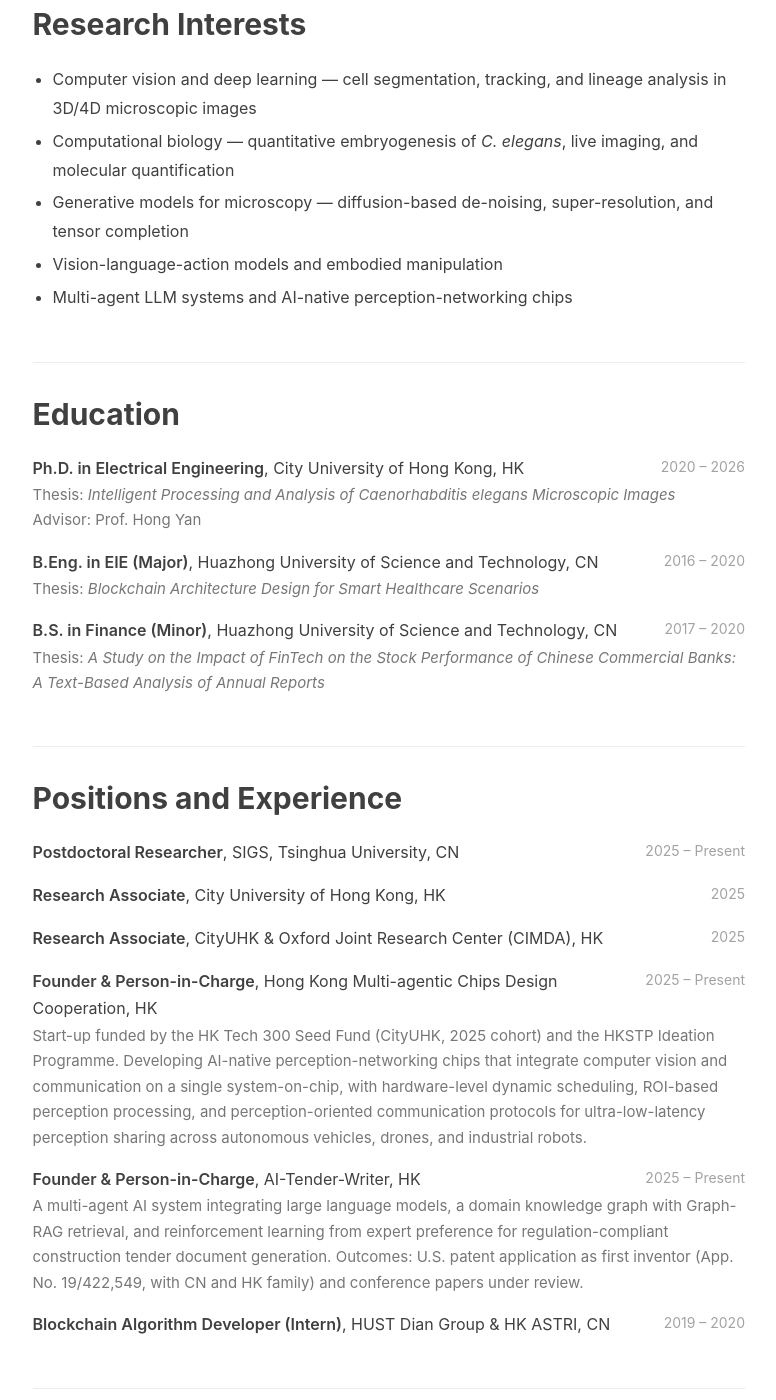
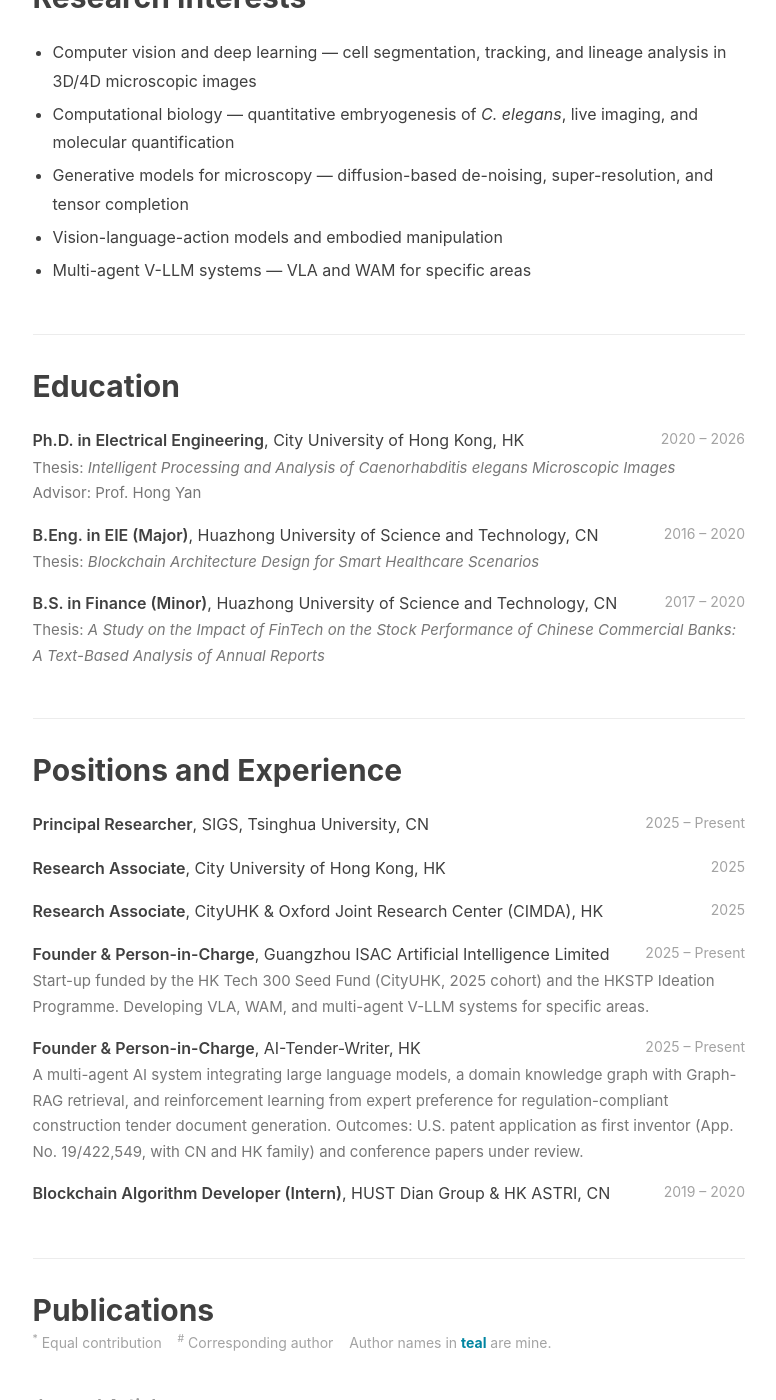
Before and after one commit to chiellini/chiellini.github.io, a Jekyll site: the page built from cv.html, in a window 1280 px wide and 1400 px high, scrolled down 1043 px. Shown: the whole window, without its empty margins (135-911 px from the left). Built offline with Jekyll 4.4.1, drawn with Linux system fonts in a browser that asks for light colours; nearby versions of some CDN libraries; comment, search, counter and statistics services are not loaded; some of the changed text lies outside the part shown.

Commit message:
CV page: Principal Researcher at SIGS; startup renamed to Guangzhou ISAC AI Ltd (VLA/WAM/multi-agent V-LLM); CityU RA rows kept

```diff
--- a/cv.html
+++ b/cv.html
@@ -117,7 +117,7 @@
 
     <!-- ============ Name & Contact ============ -->
     <h1 class="cv-name">Zelin Li&nbsp;&nbsp;<span class="cn">李泽霖</span></h1>
-    <div class="cv-role">Postdoctoral Researcher, SIGS, Tsinghua University <span class="dot">&middot;</span> Ph.D. in Electrical Engineering (CityU HK, 2026)</div>
+    <div class="cv-role">Principal Researcher, SIGS, Tsinghua University <span class="dot">&middot;</span> Ph.D. in Electrical Engineering (CityU HK, 2026)</div>
     <div class="cv-contact">
         Hong Kong SAR, China
         <span class="sep">|</span>
@@ -137,11 +137,10 @@
         I work on computer vision and computational biology. My Ph.D. research at City University of Hong Kong
         developed deep-learning pipelines for 3D/4D microscopic image analysis — segmentation, tracking, and
         lineage analysis of living <em>C.&nbsp;elegans</em> embryos — published at venues including
-        <em>Nature Communications</em>, CVPR, and ICLR. I am currently a Postdoctoral Researcher at SIGS, Tsinghua
+        <em>Nature Communications</em>, CVPR, and ICLR. I am currently a Principal Researcher at SIGS, Tsinghua
         University, and founder of
-        <strong>Hong Kong Multi-agentic Chips Design Cooperation</strong> (HK Tech&nbsp;300 Seed Fund team), developing
-        AI-native perception-networking chips, and of <strong>AI-Tender-Writer</strong>, a multi-agent LLM system for
-        automated tender document generation.
+        <strong>Guangzhou ISAC Artificial Intelligence Limited</strong> (HK Tech&nbsp;300 Seed Funded), developing VLA,
+        WAM, and multi-agent V-LLM systems for specific areas.
     </p>
 
     <!-- ============ Research Interests ============ -->
@@ -151,7 +150,7 @@
         <li>Computational biology &mdash; quantitative embryogenesis of <em>C.&nbsp;elegans</em>, live imaging, and molecular quantification</li>
         <li>Generative models for microscopy &mdash; diffusion-based de-noising, super-resolution, and tensor completion</li>
         <li>Vision-language-action models and embodied manipulation</li>
-        <li>Multi-agent LLM systems and AI-native perception-networking chips</li>
+        <li>Multi-agent V-LLM systems &mdash; VLA and WAM for specific areas</li>
     </ul>
 
     <!-- ============ Education ============ -->
@@ -179,7 +178,7 @@
 
     <div class="cv-row clearfix">
         <span class="cv-date">2025 – Present</span>
-        <span class="cv-what">Postdoctoral Researcher</span>, SIGS, Tsinghua University, CN
+        <span class="cv-what">Principal Researcher</span>, SIGS, Tsinghua University, CN
     </div>
     <div class="cv-row clearfix">
         <span class="cv-date">2025</span>
@@ -191,13 +190,10 @@
     </div>
     <div class="cv-row clearfix">
         <span class="cv-date">2025 – Present</span>
-        <span class="cv-what">Founder &amp; Person-in-Charge</span>, Hong Kong Multi-agentic Chips Design Cooperation, HK
+        <span class="cv-what">Founder &amp; Person-in-Charge</span>, Guangzhou ISAC Artificial Intelligence Limited
         <span class="cv-note">
             Start-up funded by the HK Tech 300 Seed Fund (CityUHK, 2025 cohort) and the HKSTP Ideation Programme.
-            Developing AI-native perception-networking chips that integrate computer vision and communication on a single
-            system-on-chip, with hardware-level dynamic scheduling, ROI-based perception processing, and
-            perception-oriented communication protocols for ultra-low-latency perception sharing across autonomous
-            vehicles, drones, and industrial robots.
+            Developing VLA, WAM, and multi-agent V-LLM systems for specific areas.
         </span>
     </div>
     <div class="cv-row clearfix">
```
